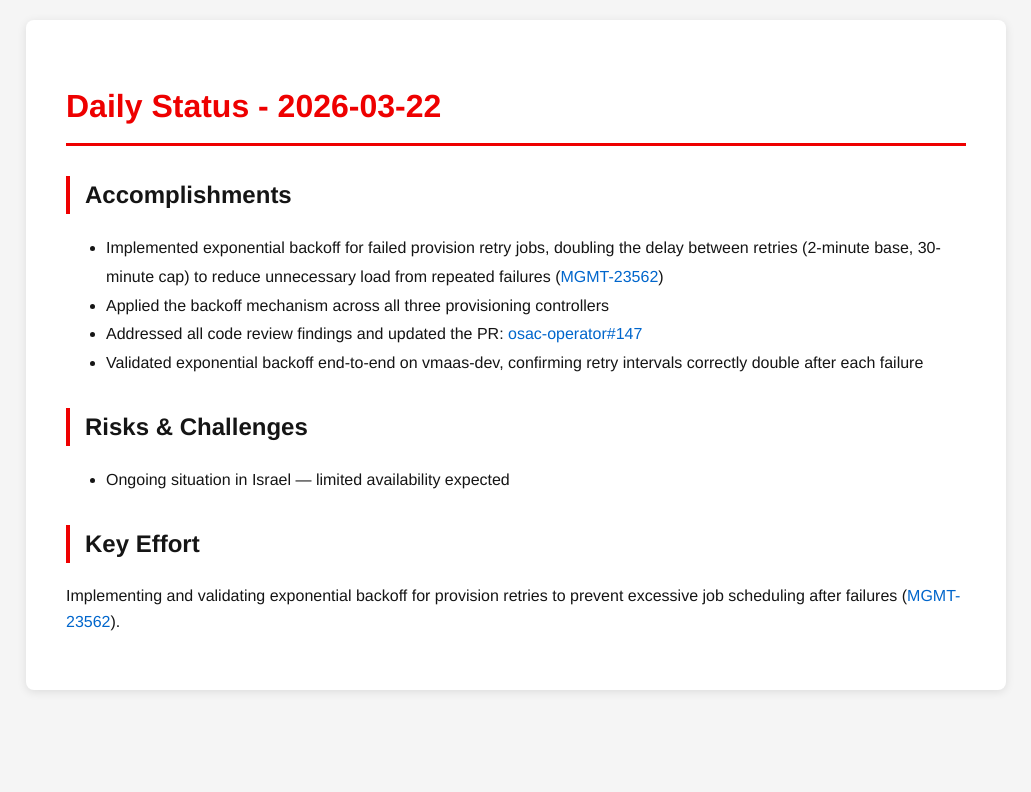
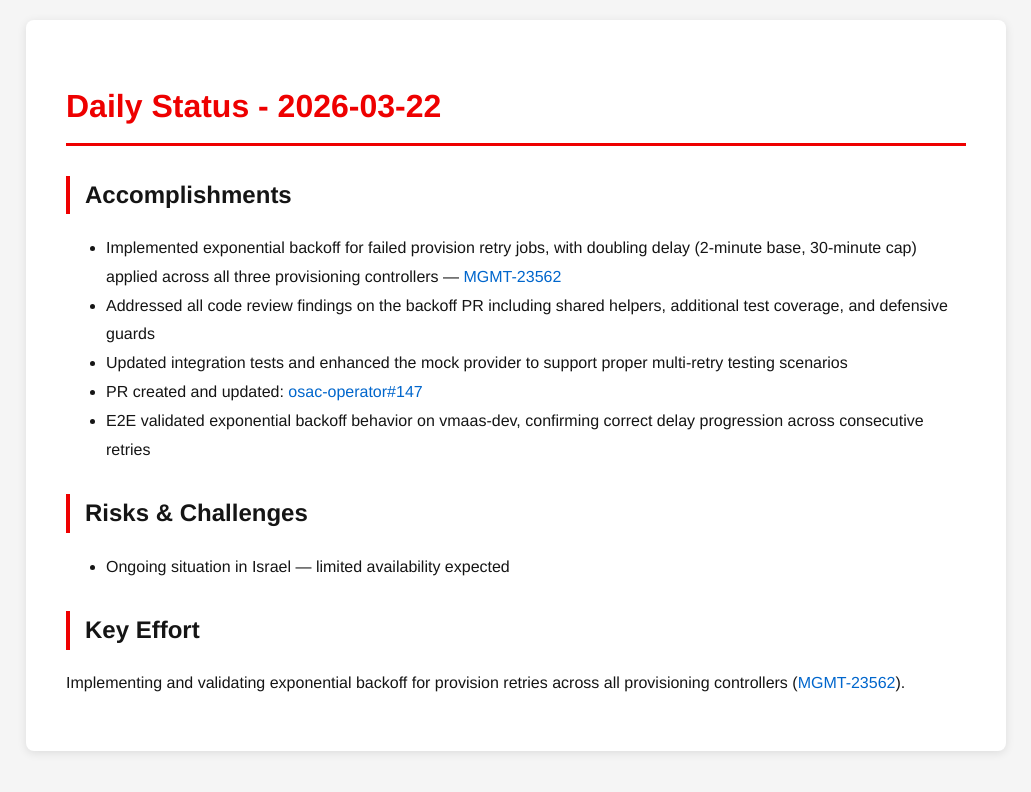
Before and after one commit to tzvatot/daily-status, a Jekyll site: the page built from 2026-03-22.md, in a window 1280 px wide. Shown: the top 792 px of the page, without its empty margins (124-1155 px from the left). Built offline with Jekyll 4.4.1, drawn with Linux system fonts in a browser that asks for light colours.

Commit message:
Daily status update - 2026-03-22

```diff
--- a/2026-03-22.md
+++ b/2026-03-22.md
@@ -7,13 +7,14 @@
 # Daily Status - 2026-03-22
 
 ## Accomplishments
-- Implemented exponential backoff for failed provision retry jobs, doubling the delay between retries (2-minute base, 30-minute cap) to reduce unnecessary load from repeated failures ([MGMT-23562](https://issues.redhat.com/browse/MGMT-23562))
-- Applied the backoff mechanism across all three provisioning controllers
-- Addressed all code review findings and updated the PR: [osac-operator#147](https://github.com/osac-project/osac-operator/pull/147)
-- Validated exponential backoff end-to-end on vmaas-dev, confirming retry intervals correctly double after each failure
+- Implemented exponential backoff for failed provision retry jobs, with doubling delay (2-minute base, 30-minute cap) applied across all three provisioning controllers — [MGMT-23562](https://issues.redhat.com/browse/MGMT-23562)
+- Addressed all code review findings on the backoff PR including shared helpers, additional test coverage, and defensive guards
+- Updated integration tests and enhanced the mock provider to support proper multi-retry testing scenarios
+- PR created and updated: [osac-operator#147](https://github.com/osac-project/osac-operator/pull/147)
+- E2E validated exponential backoff behavior on vmaas-dev, confirming correct delay progression across consecutive retries
 
 ## Risks & Challenges
 - Ongoing situation in Israel — limited availability expected
 
 ## Key Effort
-Implementing and validating exponential backoff for provision retries to prevent excessive job scheduling after failures ([MGMT-23562](https://issues.redhat.com/browse/MGMT-23562)).
+Implementing and validating exponential backoff for provision retries across all provisioning controllers ([MGMT-23562](https://issues.redhat.com/browse/MGMT-23562)).
```
